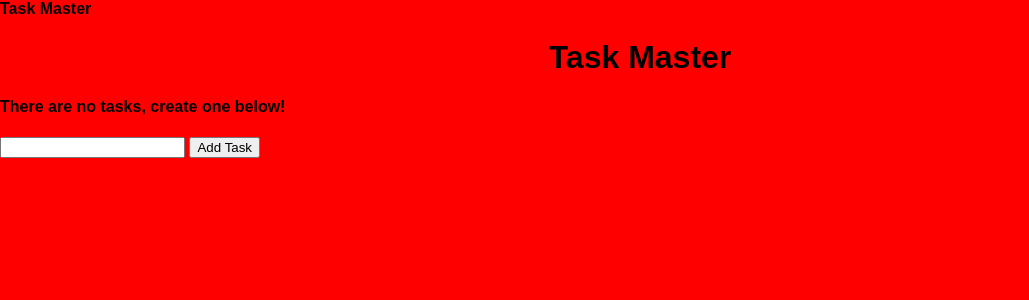
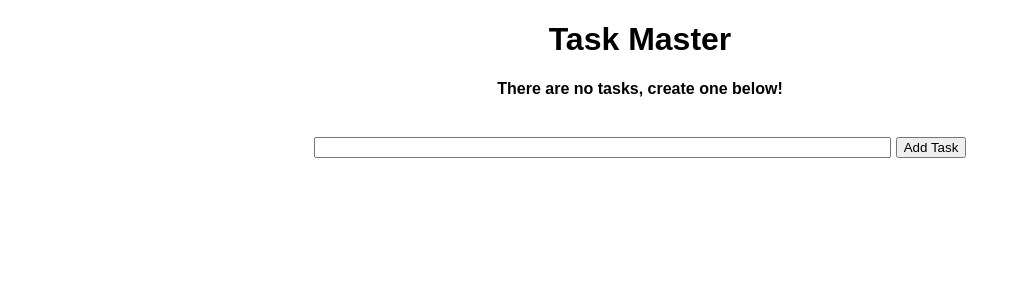
Before and after one commit to denven/taskManager, a Flask app: page / in a window 1280 px wide. Shown: the top 300 px of the page, without its empty margins (0-1029 px from the left). Run offline with Flask 2, Linux system fonts and the light colour scheme; data that the repository does not hold is empty.

Commit message:
Styled the html

```diff
--- a/static/css/main.css
+++ b/static/css/main.css
@@ -1,10 +1,34 @@
 body {
     margin: 0;
-    background-color: red;
     font-family: sans-serif;
-    font-weight: 900;
 }
 
-body .content {
+div {
+    text-align: center;
+}
+
+table {
+    margin: auto;
+    width: 50%;
+    border-collapse: collapse;
+}
+
+table,table tr th, table tr td {
+    border: 1px solid black;
+}
+
+/* .container-col {
+    display: flex;
+    flex-direction: column;
     align-items: center;
+} */
+
+.container-row {
+    display: flex;
+    flex-direction: row;
+    justify-content: space-between;
 }
+
+.input {
+    width: 44.5%;
+}
--- a/templates/index.html
+++ b/templates/index.html
@@ -1,23 +1,23 @@
 {% extends 'base.html' %}
 
-{% block head %}
-<title>Task Master</title>
+{% block header %}
+<title>Task sfs Master</title>
 {% endblock %}
 
 {% block body %}
-<div class="content">
+<div class="container-col">
     <h1 style="text-align: center;">Task Master</h1>
     {% if tasks | length < 1 %}
         <h4>There are no tasks, create one below!</h4>
     {% else %}
-        <table>
+        <table style="margin: auto;">
             <tr>
-                <th>Task</th> <th>Added</th> <th>Actions</th>
+                <th>Created Time</th> <th>Task Content</th> <th>Actions</th>
             </tr>
             {% for task in tasks %}
             <tr>
+                <td>{{ task.date_created.date() }}</td>
                 <td>{{ task.content }}</td>
-                <td>{{ task.date_created.date() }}</td>
                 <td>
                     <a href="/delete/{{task.id}}">Delete</a>
                     <br>
@@ -27,10 +27,10 @@
             {% endfor %}
         </table>
     {% endif %}
-
-    <div class="form">
+    <br>
+    <div>
         <form action="/" method="POST">
-            <input type="text" name="content" id="content">
+            <input class='input' type="text" name="content" id="content">
             <input type="submit" value="Add Task">
         </form>
     </div>
--- a/templates/update.html
+++ b/templates/update.html
@@ -1,6 +1,6 @@
 {% extends 'base.html' %}
 
-{% block head %}
+{% block header %}
 <title>Task Master</title>
 {% endblock %}
 
@@ -9,7 +9,7 @@
     <h1 style="text-align: center;">Update Task</h1>
 
     <form action="/update/{{task.id}}" method="POST">
-        <input type="text" name="content" id="content" value={{task.content}}>
+        <input style="width: 44.5%" type="text" name="content" id="content" value={{task.content}}>
         <input type="submit" value="Update Task">
     </form>
 </div>
```
